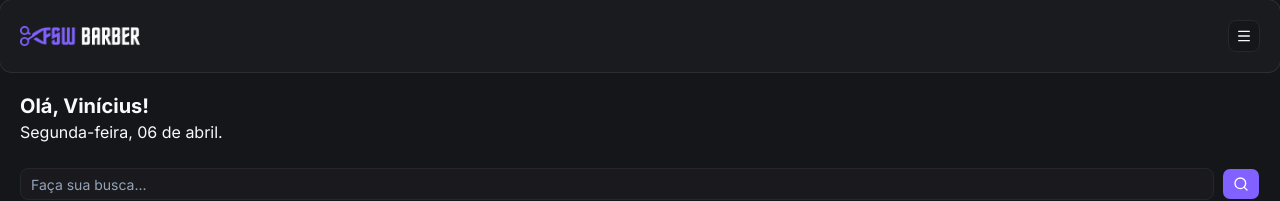
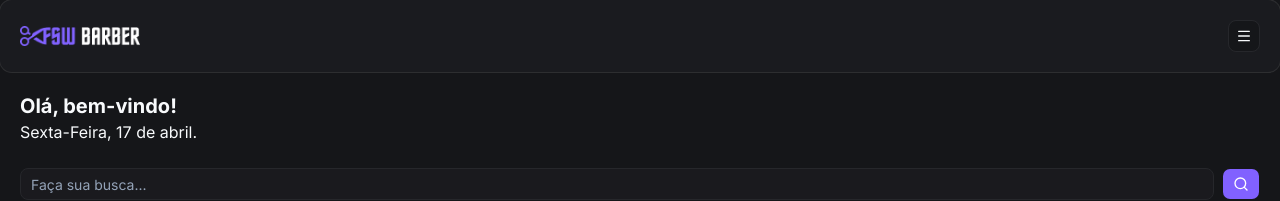
Before and after one commit to Vinicius0013/fullstackclub-projeto-sass-barbearias, a Next.js app: page / in a window 1280 px wide. Shown: the top 201 px of the page. Built offline with nearby package versions, Linux system fonts and the light colour scheme; no server answers; the database is empty.

Commit message:
feat: update welcome message

```diff
--- a/app/page.tsx
+++ b/app/page.tsx
@@ -10,6 +10,8 @@
 import { getServerSession } from "next-auth"
 import { authOptions } from "./_lib/auth"
 import { normalizeBookings } from "./_lib/mappers/booking"
+import { format } from "date-fns"
+import { ptBR } from "date-fns/locale"
 
 const Home = async () => {
   const session = await getServerSession(authOptions)
@@ -52,8 +54,17 @@
       <Header />
       <div className="p-5">
         {/* TEXTO */}
-        <h2 className="text-xl font-bold">Olá, Vinícius!</h2>
-        <p>Segunda-feira, 06 de abril.</p>
+        <h2 className="text-xl font-bold">
+          Olá, {session?.user ? session.user.name : "bem-vindo"}!
+        </h2>
+        <p>
+          <span className="capitalize">
+            {format(new Date(), "EEEE, dd", { locale: ptBR })}
+          </span>
+          <span>
+            &nbsp;de&nbsp;{format(new Date(), "MMMM", { locale: ptBR })}.
+          </span>
+        </p>
 
         {/* BUSCA */}
         <div className="mt-6">
```
